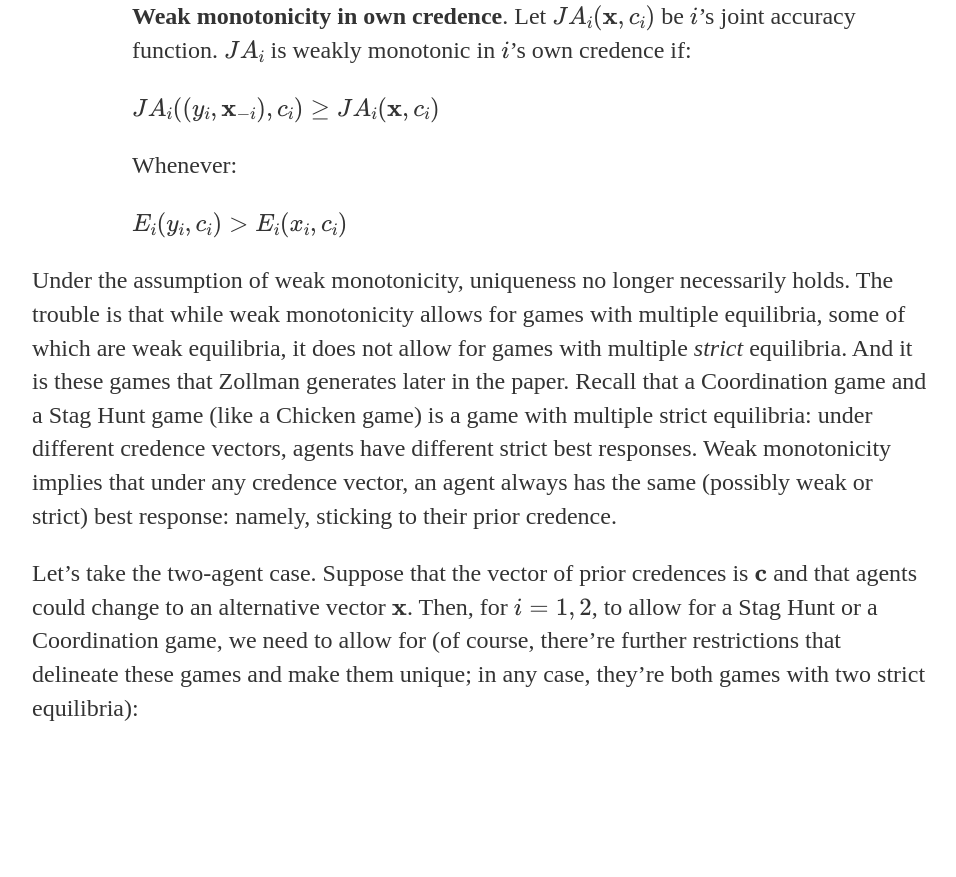
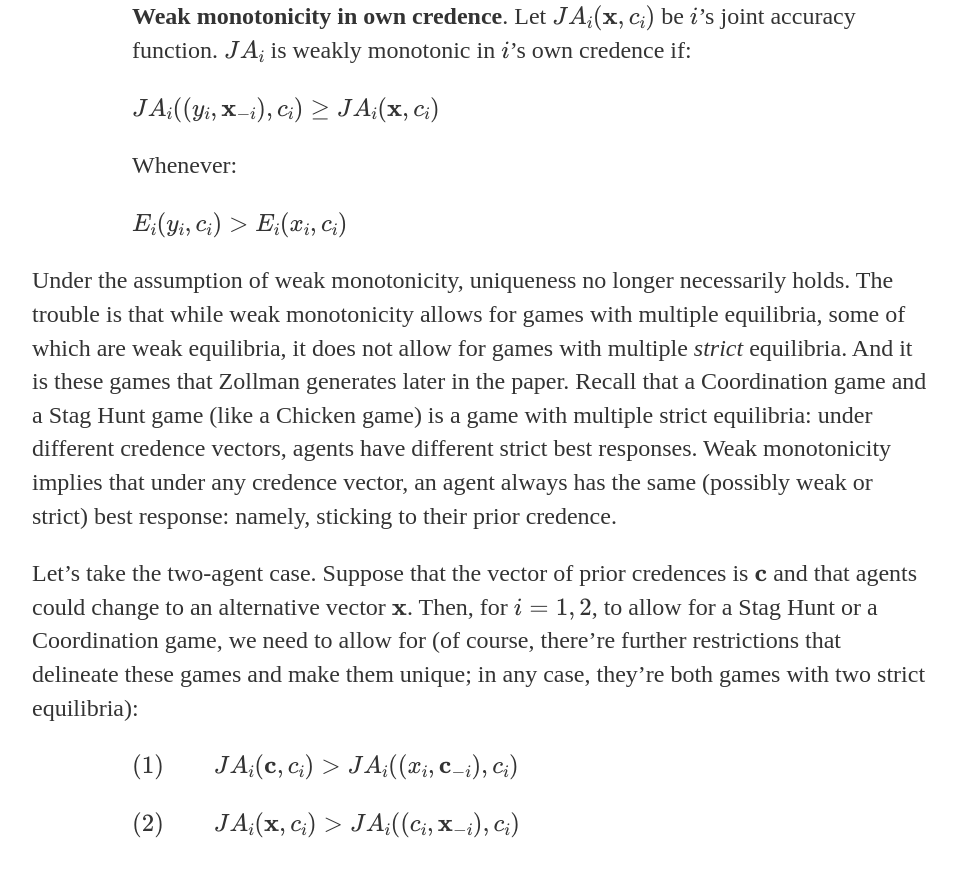
Before and after one commit to uzunovam/uzunovam, a Jekyll site: the page built from _posts/2020-07-22-kevin-zollman-on-game-theory-and-epistemology.md, in a window 1280 px wide and 900 px high, scrolled down 4851 px. Shown: the top 877 px of the window, without its empty margins (160-1116 px from the left). Built offline with Jekyll 4.4.1, drawn with Linux system fonts in a browser that asks for light colours; before the commit the page ends 5636 px from its top, so only the background shows below that.

Commit message:
Update 2020-07-22-kevin-zollman-on-game-theory-and-epistemology.md

```diff
--- a/_posts/2020-07-22-kevin-zollman-on-game-theory-and-epistemology.md
+++ b/_posts/2020-07-22-kevin-zollman-on-game-theory-and-epistemology.md
@@ -76,3 +76,7 @@ date: 2020-07-22
 <p>Under the assumption of weak monotonicity, uniqueness no longer necessarily holds. The trouble is that while weak monotonicity allows for games with multiple equilibria, some of which are weak equilibria, it does not allow for games with multiple <cite>strict</cite> equilibria. And it is these games that Zollman generates later in the paper. Recall that a Coordination game and a Stag Hunt game (like a Chicken game) is a game with multiple strict equilibria: under different credence vectors, agents have different strict best responses. Weak monotonicity implies that under any credence vector, an agent always has the same (possibly weak or strict) best response: namely, sticking to their prior credence.</p>
 
 <p>Let’s take the two-agent case. Suppose that the vector of prior credences is \(\mathbf{c}\) and that agents could change to an alternative vector \(\mathbf{x}\). Then, for \(i = 1, 2\), to allow for a Stag Hunt or a Coordination game, we need to allow for (of course, there’re further restrictions that delineate these games and make them unique; in any case, they’re both games with two strict equilibria):</p>
+
+<p style="padding-left:100px;">\((1) \qquad JA_{i}(\mathbf{c}, c_{i}) &gt; JA_{i}((x_{i}, \mathbf{c}_{-i}), c_{i})\)</p>
+
+<p style="padding-left:100px;">\((2) \qquad JA_{i}(\mathbf{x}, c_{i}) &gt; JA_{i}((c_{i}, \mathbf{x}_{-i}), c_{i})\)</p>
```
